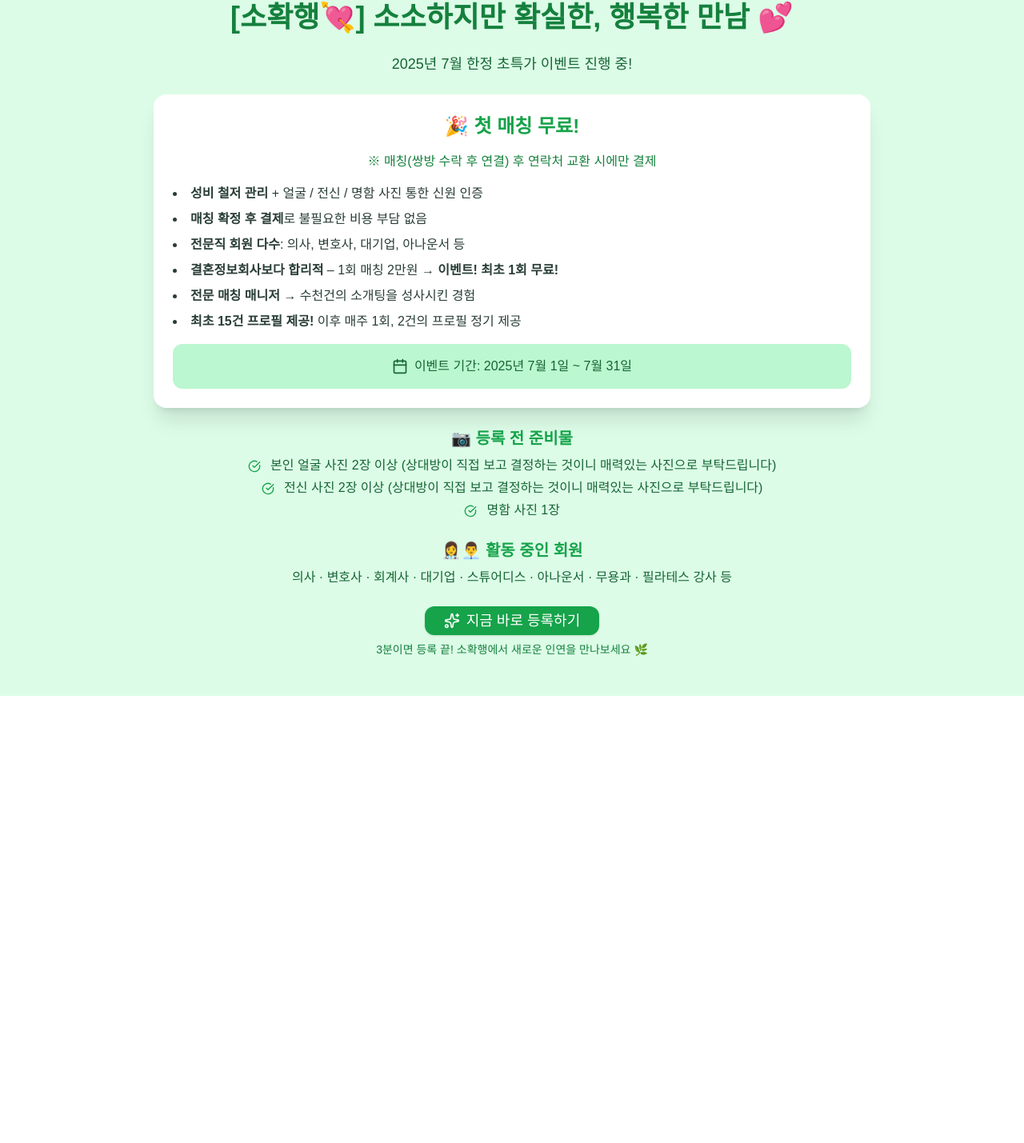
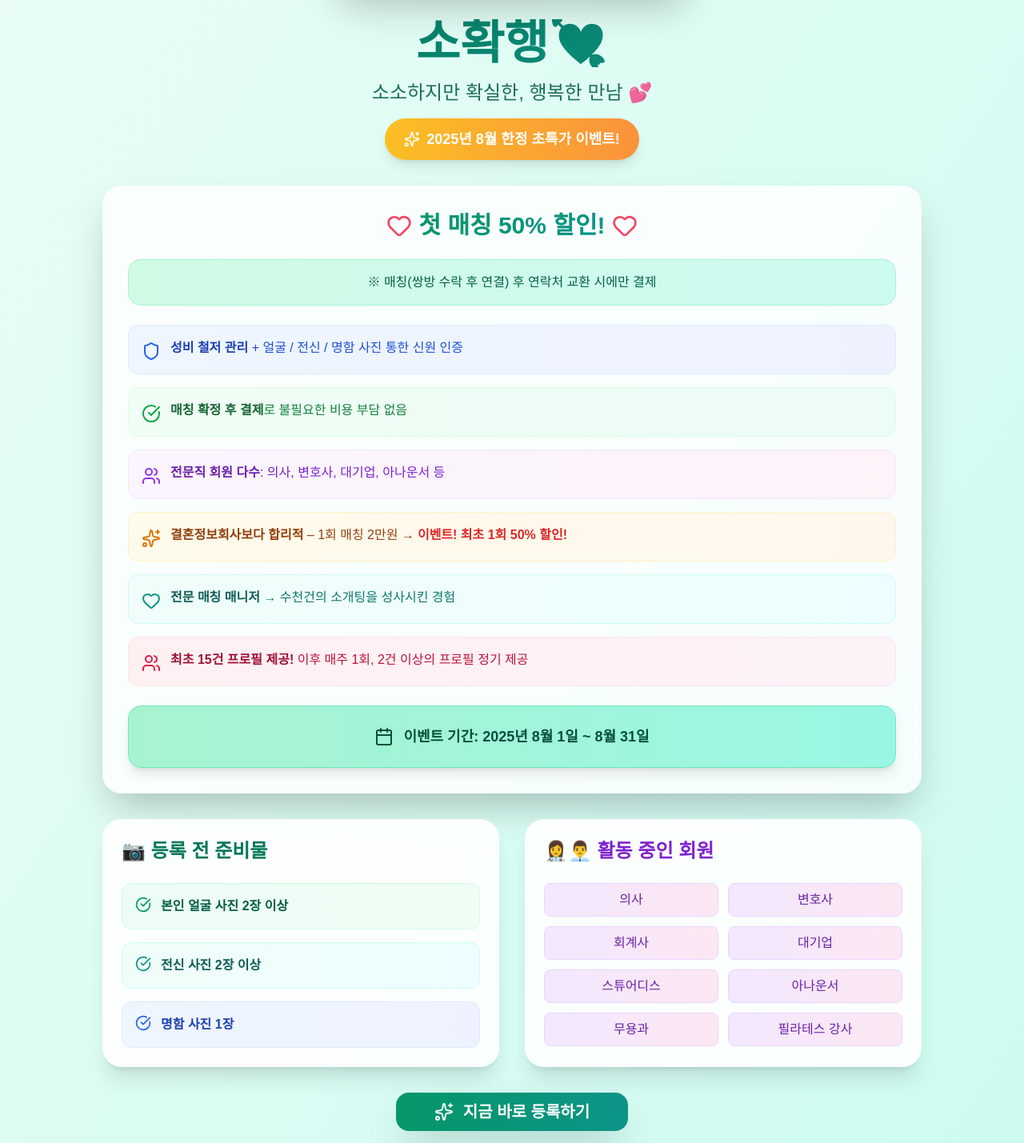
Before and after one commit to DBrider3/sohwakhaeng-intro, a Next.js app: page / in a window 1280 px wide. Shown: the part 410-1839 px from the top of the page at 80% size. Before the commit the page ends 1280 px from the top, so only its background shows below. Built offline with nearby package versions, Linux system fonts and the light colour scheme.

Commit message:
feat: 8월 이벤트 및 디자인 수정

```diff
--- a/app/layout.tsx
+++ b/app/layout.tsx
@@ -3,7 +3,7 @@ import "./globals.css";
 
 export const metadata: Metadata = {
   title: "소확행 - 소개팅 서비스",
-  description: "2025년 6월 한정 초특가 이벤트 진행 중!",
+  description: "2025년 8월 한정 초특가 이벤트 진행 중!",
 };
 
 export default function RootLayout({
--- a/app/page.tsx
+++ b/app/page.tsx
@@ -2,58 +2,166 @@ import React from 'react';
 import Image from 'next/image';
 import { Card, CardContent } from "@/components/ui/card";
 import { Button } from "@/components/ui/button";
-import { Sparkles, Calendar, CheckCircle } from "lucide-react";
+import { Sparkles, Calendar, CheckCircle, Heart, Users, Shield } from "lucide-react";
 
 export default function LandingPage() {
   return (
-    <div className="min-h-screen bg-green-100 py-12 px-4 sm:px-8 lg:px-24">
-      <div className="max-w-4xl mx-auto text-center space-y-6">
-        <Image src="/sohwakhaeng-main.png" alt="소확행 소개" width={400} height={300} className="mx-auto rounded-xl mb-4" />
-        <br></br>
-        <h1 className="text-4xl font-bold text-green-700">[소확행💘] 소소하지만 확실한, 행복한 만남 💕</h1>
-        <p className="text-lg text-green-800">2025년 7월 한정 초특가 이벤트 진행 중!</p>
-        <Card className="bg-white shadow-xl rounded-2xl border-0">
-          <CardContent className="p-6 space-y-4">
-            <h2 className="text-2xl font-semibold text-green-600">🎉 첫 매칭 무료!</h2>
-            <p className="text-green-700">※ 매칭(쌍방 수락 후 연결) 후 연락처 교환 시에만 결제</p>
-            <ul className="text-left list-disc list-inside space-y-2">
-              <li><b>성비 철저 관리</b> + 얼굴 / 전신 / 명함 사진 통한 신원 인증</li>
-              <li><b>매칭 확정 후 결제</b>로 불필요한 비용 부담 없음</li>
-              <li><b>전문직 회원 다수</b>: 의사, 변호사, 대기업, 아나운서 등</li>
-              <li><b>결혼정보회사보다 합리적</b> – 1회 매칭 2만원 → <b>이벤트! 최초 1회 무료!</b></li>
-              <li><b>전문 매칭 매니저</b> → 수천건의 소개팅을 성사시킨 경험</li>
-              <li><b>최초 15건 프로필 제공!</b> 이후 매주 1회, 2건의 프로필 정기 제공</li>
-            </ul>
+    <div className="min-h-screen bg-gradient-to-br from-emerald-50 to-teal-100 py-16 px-4 sm:px-8 lg:px-24">
+      <div className="max-w-5xl mx-auto text-center space-y-8">
+        <div className="relative">
+          <Image
+            src="/sohwakhaeng-main.png"
+            alt="소확행 소개"
+            width={450}
+            height={340}
+            className="mx-auto rounded-2xl shadow-2xl hover:scale-105 transition-transform duration-300"
+          />
+          <div className="absolute -top-2 -right-2 bg-gradient-to-r from-pink-500 to-rose-500 text-white px-3 py-1 rounded-full text-sm font-semibold shadow-lg">
+            NEW
+          </div>
+        </div>
 
-            <div className="bg-green-200 p-4 rounded-xl">
-              <p className="text-green-800 font-medium flex items-center justify-center">
-                <Calendar className="w-5 h-5 mr-2" /> 이벤트 기간: 2025년 7월 1일 ~ 7월 31일
+        <div className="space-y-4">
+          <h1 className="text-5xl sm:text-6xl font-extrabold bg-gradient-to-r from-emerald-700 to-teal-600 bg-clip-text text-transparent leading-tight">
+            소확행💘
+          </h1>
+          <p className="text-2xl font-medium text-emerald-800 opacity-90">
+            소소하지만 확실한, 행복한 만남 💕
+          </p>
+          <div className="inline-flex items-center bg-gradient-to-r from-amber-400 to-orange-400 text-white px-6 py-3 rounded-full font-bold text-lg shadow-lg">
+            <Sparkles className="mr-2 w-5 h-5 animate-pulse" />
+            2025년 8월 한정 초특가 이벤트!
+          </div>
+        </div>
+        <Card className="bg-white/80 backdrop-blur-sm shadow-2xl rounded-3xl border-0 overflow-hidden">
+          <CardContent className="p-8 space-y-6">
+            <div className="flex items-center justify-center space-x-2 mb-6">
+              <Heart className="w-8 h-8 text-rose-500 animate-pulse" />
+              <h2 className="text-3xl font-bold bg-gradient-to-r from-emerald-600 to-teal-600 bg-clip-text text-transparent">
+                첫 매칭 50% 할인!
+              </h2>
+              <Heart className="w-8 h-8 text-rose-500 animate-pulse" />
+            </div>
+
+            <div className="bg-gradient-to-r from-emerald-100 to-teal-100 p-4 rounded-2xl border border-emerald-200">
+              <p className="text-emerald-800 font-medium text-center">
+                ※ 매칭(쌍방 수락 후 연결) 후 연락처 교환 시에만 결제
+              </p>
+            </div>
+
+            <div className="grid gap-4 text-left">
+              <div className="flex items-start space-x-3 p-4 bg-gradient-to-r from-blue-50 to-indigo-50 rounded-xl border border-blue-100">
+                <Shield className="w-6 h-6 text-blue-600 mt-1 flex-shrink-0" />
+                <div>
+                  <span className="font-bold text-blue-800">성비 철저 관리</span>
+                  <span className="text-blue-700"> + 얼굴 / 전신 / 명함 사진 통한 신원 인증</span>
+                </div>
+              </div>
+
+              <div className="flex items-start space-x-3 p-4 bg-gradient-to-r from-green-50 to-emerald-50 rounded-xl border border-green-100">
+                <CheckCircle className="w-6 h-6 text-green-600 mt-1 flex-shrink-0" />
+                <div>
+                  <span className="font-bold text-green-800">매칭 확정 후 결제</span>
+                  <span className="text-green-700">로 불필요한 비용 부담 없음</span>
+                </div>
+              </div>
+
+              <div className="flex items-start space-x-3 p-4 bg-gradient-to-r from-purple-50 to-pink-50 rounded-xl border border-purple-100">
+                <Users className="w-6 h-6 text-purple-600 mt-1 flex-shrink-0" />
+                <div>
+                  <span className="font-bold text-purple-800">전문직 회원 다수</span>
+                  <span className="text-purple-700">: 의사, 변호사, 대기업, 아나운서 등</span>
+                </div>
+              </div>
+
+              <div className="flex items-start space-x-3 p-4 bg-gradient-to-r from-amber-50 to-orange-50 rounded-xl border border-amber-100">
+                <Sparkles className="w-6 h-6 text-amber-600 mt-1 flex-shrink-0" />
+                <div className="text-amber-800">
+                  <span className="font-bold">결혼정보회사보다 합리적</span> – 1회 매칭 2만원 →
+                  <span className="font-bold text-red-600 ml-1">이벤트! 최초 1회 50% 할인!</span>
+                </div>
+              </div>
+
+              <div className="flex items-start space-x-3 p-4 bg-gradient-to-r from-teal-50 to-cyan-50 rounded-xl border border-teal-100">
+                <Heart className="w-6 h-6 text-teal-600 mt-1 flex-shrink-0" />
+                <div>
+                  <span className="font-bold text-teal-800">전문 매칭 매니저</span>
+                  <span className="text-teal-700"> → 수천건의 소개팅을 성사시킨 경험</span>
+                </div>
+              </div>
+
+              <div className="flex items-start space-x-3 p-4 bg-gradient-to-r from-rose-50 to-pink-50 rounded-xl border border-rose-100">
+                <Users className="w-6 h-6 text-rose-600 mt-1 flex-shrink-0" />
+                <div>
+                  <span className="font-bold text-rose-800">최초 15건 프로필 제공!</span>
+                  <span className="text-rose-700"> 이후 매주 1회, 2건 이상의 프로필 정기 제공</span>
+                </div>
+              </div>
+            </div>
+
+            <div className="bg-gradient-to-r from-emerald-200 to-teal-200 p-6 rounded-2xl border border-emerald-300 shadow-lg">
+              <p className="text-emerald-900 font-bold text-lg flex items-center justify-center">
+                <Calendar className="w-6 h-6 mr-3" />
+                이벤트 기간: 2025년 8월 1일 ~ 8월 31일
               </p>
             </div>
           </CardContent>
         </Card>
 
-        <div className="mt-10">
-          <h3 className="text-xl font-semibold text-green-600 mb-2">📷 등록 전 준비물</h3>
-          <ul className="text-green-800 space-y-1">
-            <li><CheckCircle className="inline w-4 h-4 text-green-600 mr-2" /> 본인 얼굴 사진 2장 이상 (상대방이 직접 보고 결정하는 것이니 매력있는 사진으로 부탁드립니다)</li>
-            <li><CheckCircle className="inline w-4 h-4 text-green-600 mr-2" /> 전신 사진 2장 이상 (상대방이 직접 보고 결정하는 것이니 매력있는 사진으로 부탁드립니다)</li>
-            <li><CheckCircle className="inline w-4 h-4 text-green-600 mr-2" /> 명함 사진 1장</li>
-          </ul>
+        <div className="grid md:grid-cols-2 gap-8 mt-12">
+          <Card className="bg-white/90 backdrop-blur-sm shadow-xl rounded-3xl border-0 p-6">
+            <h3 className="text-2xl font-bold text-emerald-700 mb-6 flex items-center">
+              📷 등록 전 준비물
+            </h3>
+            <div className="space-y-4">
+              <div className="flex items-start space-x-3 p-4 bg-gradient-to-r from-emerald-50 to-green-50 rounded-xl border border-emerald-100">
+                <CheckCircle className="w-5 h-5 text-emerald-600 mt-0 flex-shrink-0" />
+                <div className="text-emerald-800">
+                  <span className="font-semibold">본인 얼굴 사진 2장 이상</span>
+                </div>
+              </div>
+              <div className="flex items-start space-x-3 p-4 bg-gradient-to-r from-teal-50 to-cyan-50 rounded-xl border border-teal-100">
+                <CheckCircle className="w-5 h-5 text-teal-600 mt-0 flex-shrink-0" />
+                <div className="text-teal-800">
+                  <span className="font-semibold">전신 사진 2장 이상</span>
+                </div>
+              </div>
+              <div className="flex items-start space-x-3 p-4 bg-gradient-to-r from-blue-50 to-indigo-50 rounded-xl border border-blue-100">
+                <CheckCircle className="w-5 h-5 text-blue-600 mt-0 flex-shrink-0" />
+                <div className="text-blue-800">
+                  <span className="font-semibold">명함 사진 1장</span>
+                </div>
+              </div>
+            </div>
+          </Card>
+
+          <Card className="bg-white/90 backdrop-blur-sm shadow-xl rounded-3xl border-0 p-6">
+            <h3 className="text-2xl font-bold text-purple-700 mb-6 flex items-center">
+              👩‍⚕️👨‍💼 활동 중인 회원
+            </h3>
+            <div className="grid grid-cols-2 gap-3">
+              {["의사", "변호사", "회계사", "대기업", "스튜어디스", "아나운서", "무용과", "필라테스 강사"].map((job, index) => (
+                <div key={index} className="bg-gradient-to-r from-purple-100 to-pink-100 px-3 py-2 rounded-lg text-center font-medium text-purple-800 border border-purple-200">
+                  {job}
+                </div>
+              ))}
+            </div>
+          </Card>
         </div>
 
-        <div className="mt-10">
-          <h3 className="text-xl font-semibold text-green-600 mb-2">👩‍⚕️👨‍💼 활동 중인 회원</h3>
-          <p className="text-green-800">의사 · 변호사 · 회계사 · 대기업 · 스튜어디스 · 아나운서 · 무용과 · 필라테스 강사 등</p>
-        </div>
-
-        <div className="mt-10">
+        <div className="mt-16">
           <a href="https://m.site.naver.com/1JTHq" target="_blank" rel="noopener noreferrer">
-            <Button className="bg-green-600 hover:bg-green-700 text-white px-6 py-3 text-lg rounded-xl">
-              <Sparkles className="mr-2 w-5 h-5" /> 지금 바로 등록하기
+            <Button className="bg-gradient-to-r from-emerald-600 to-teal-600 hover:from-emerald-700 hover:to-teal-700 text-white px-12 py-6 text-xl font-bold rounded-2xl shadow-2xl transform hover:scale-105 transition-all duration-300">
+              <Sparkles className="mr-3 w-6 h-6 animate-pulse" />
+              지금 바로 등록하기
             </Button>
           </a>
-          <p className="mt-2 text-sm text-green-700">3분이면 등록 끝! 소확행에서 새로운 인연을 만나보세요 🌿</p>
+          <br></br>
+          <div className="mt-4 bg-white/80 backdrop-blur-sm rounded-2xl px-6 py-3 shadow-lg inline-block">
+            <p className="text-emerald-800 font-medium">
+              ⏱️ 3분이면 등록 끝! 소확행에서 새로운 인연을 만나보세요 🌿
+            </p>
+          </div>
         </div>
       </div>
     </div>
```
